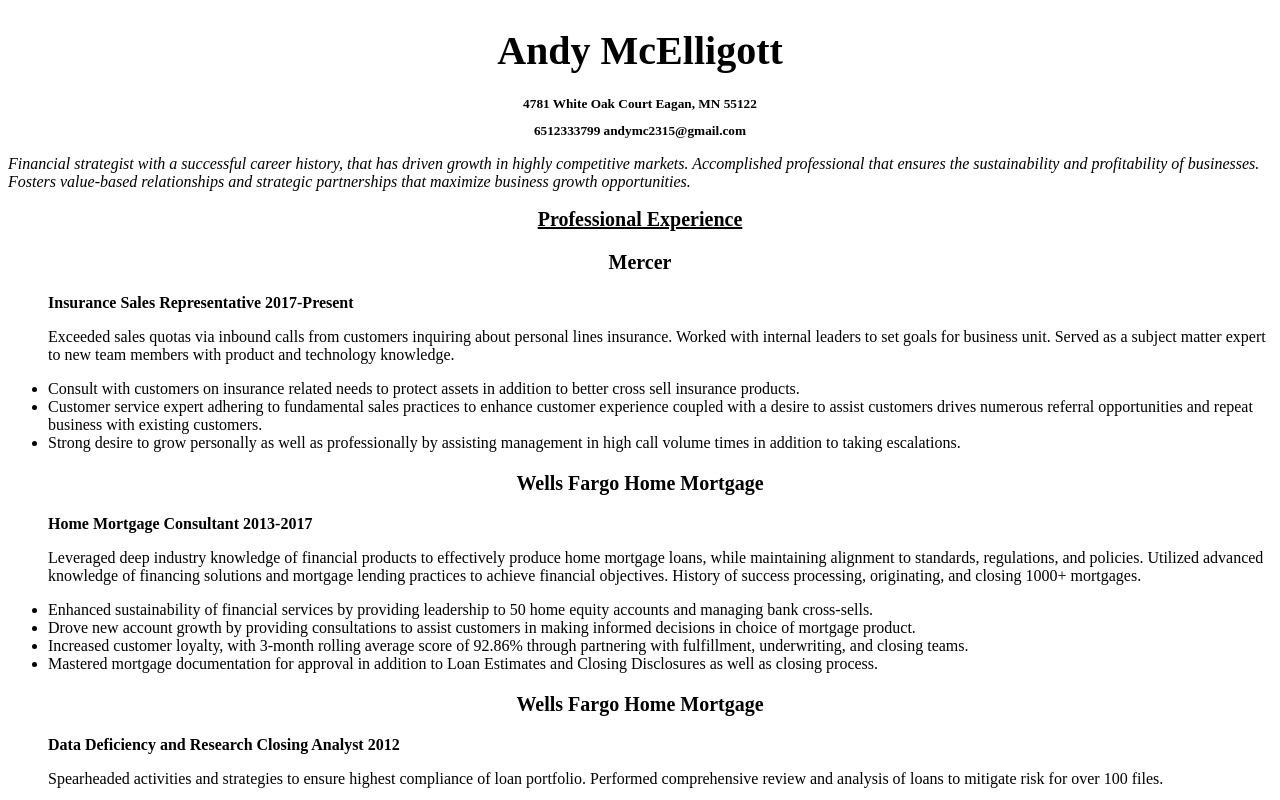
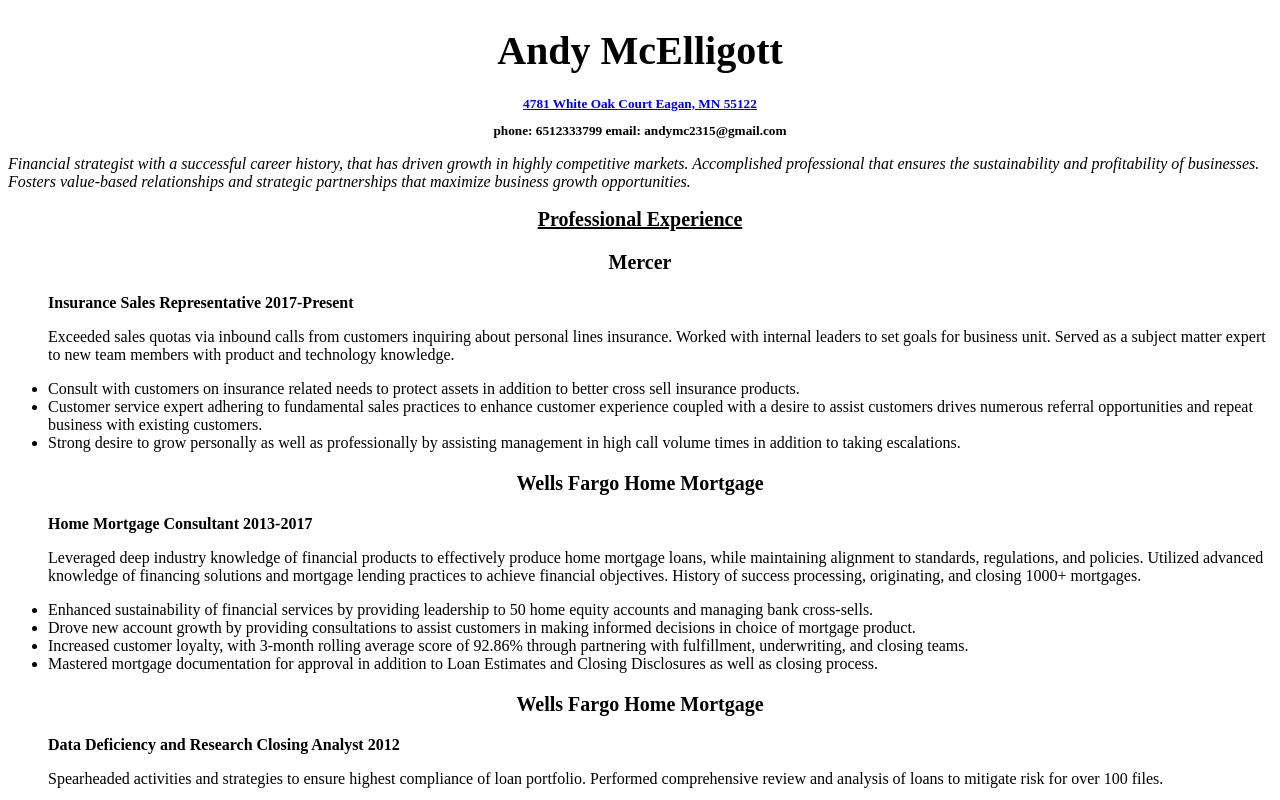
Before and after one commit to AndyMcElligott/AndyMcElligott.github.io, a plain HTML site: page index.html in a window 1280 px wide. Shown: the top 800 px of the page. Drawn offline with Linux system fonts and the light colour scheme.

Commit message:
Update index.html

```diff
--- a/index.html
+++ b/index.html
@@ -6,10 +6,9 @@
 <body>
 
     <title>Andy McElligott's Resume</title>
-                                          <h1>Andy McElligott</h1>
-                                                         <h5> 4781 White Oak Court
-                                                         Eagan, MN 55122</h5>
-                                                         <h5>6512333799 andymc2315@gmail.com</h5>
+       <h1>Andy McElligott</h1>
+           <h5><a href="https://www.google.com/maps/place/4781+White+Oak+Ct,+Eagan,+MN+55122/@44.7837061,-93.227035,3a,75y,272.87h,92.54t/data=!3m7!1e1!3m5!1swnLVOYn35-75J_0IaTQ6jw!2e0!6s%2F%2Fgeo2.ggpht.com%2Fcbk%3Fpanoid%3DwnLVOYn35-75J_0IaTQ6jw%26output%3Dthumbnail%26cb_client%3Dsearch.TACTILE.gps%26thumb%3D2%26w%3D86%26h%3D86%26yaw%3D264.14032%26pitch%3D0%26thumbfov%3D100!7i13312!8i6656!4m5!3m4!1s0x87f630488ec726e3:0x92145705147a7f85!8m2!3d44.7836939!4d-93.2273738">4781 White Oak Court Eagan, MN 55122</a></h5>
+                                                         <h5>phone: 6512333799 email: andymc2315@gmail.com</h5>
   <body>
     <p><i>Financial strategist with a successful career history, that has driven growth in highly competitive
 markets. Accomplished professional that ensures the sustainability and profitability of businesses.
```
